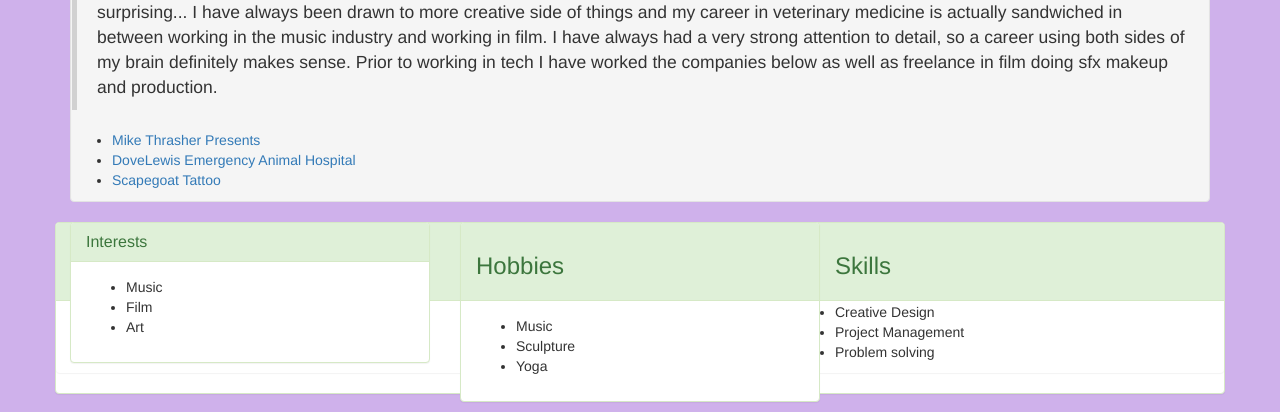
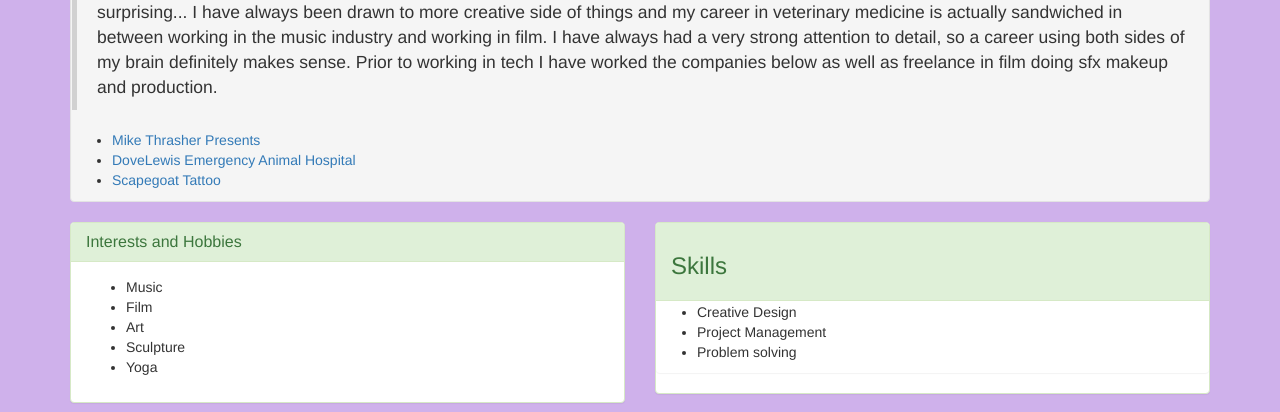
Before and after one commit to JoseyKinnaman/portfolio, a plain HTML site: page index.html in a window 1280 px wide. Shown: the part 478-890 px from the top of the page. Drawn offline with Linux system fonts and the light colour scheme.

Commit message:
Add css styling.

```diff
--- a/index.html
+++ b/index.html
@@ -27,40 +27,28 @@
        </ul>
     </div>
     <div class=row>
-        <div class="col-md-4">
+      <div class="col-md-6">
         <div class="panel panel-success">
           <div class="panel-heading">
-              <h3 class="panel-title">Interests</h3>
+            <h3 class="panel-title">Interests and Hobbies</h3>
           </div>
           <div class="panel-body">
             <ul>
               <li>Music</li>
               <li>Film</li>
               <li>Art</li>
-                </ul>
-              </div>
-          </div>
-        </div>
-      <div class="col-md-4">
-        <div class="panel panel-success">
-          <div class="panel-heading">
-            <h3>Hobbies</h3>
-          </div>
-          <div class="panel-body">
-            <ul>
-              <li>Music</li>
               <li>Sculpture</li>
               <li>Yoga</li>
             </ul>
           </div>
         </div>
        </div>
-    <div class="colomn-md-4">
+      <div class="col-md-6">
         <div class="panel panel-success">
           <div class="panel-heading">
             <h3>Skills</h3>
           </div>
-        <div class="panel body">
+          <div class="panel body bg-success">
             <ul>
               <li>Creative Design</li>
               <li>Project Management</li>
@@ -69,12 +57,13 @@
           </div>
         </div>
       </div>
+    </div>
       <div class="panel panel-default">
         <div class="panel-heading">
           <h2 class="panel-title">Projects</h2>
         </div>
         <div class="panel-body">
-        <ol class=>
+          <ol>
             <li> <a href="https://github.com/Jozypants/waywarddogs">Wayward Dogs Rescue Site</a></li>
               <ul>
                 <li>This project demonstrates the use of CSS in html with cascading, the box model and floats.</li>
@@ -91,5 +80,6 @@
         </div>
       </div>
     </div>
+  </div>
 </body>
 </html>
```
Lines whose indentation alone changed are shown as unchanged.
